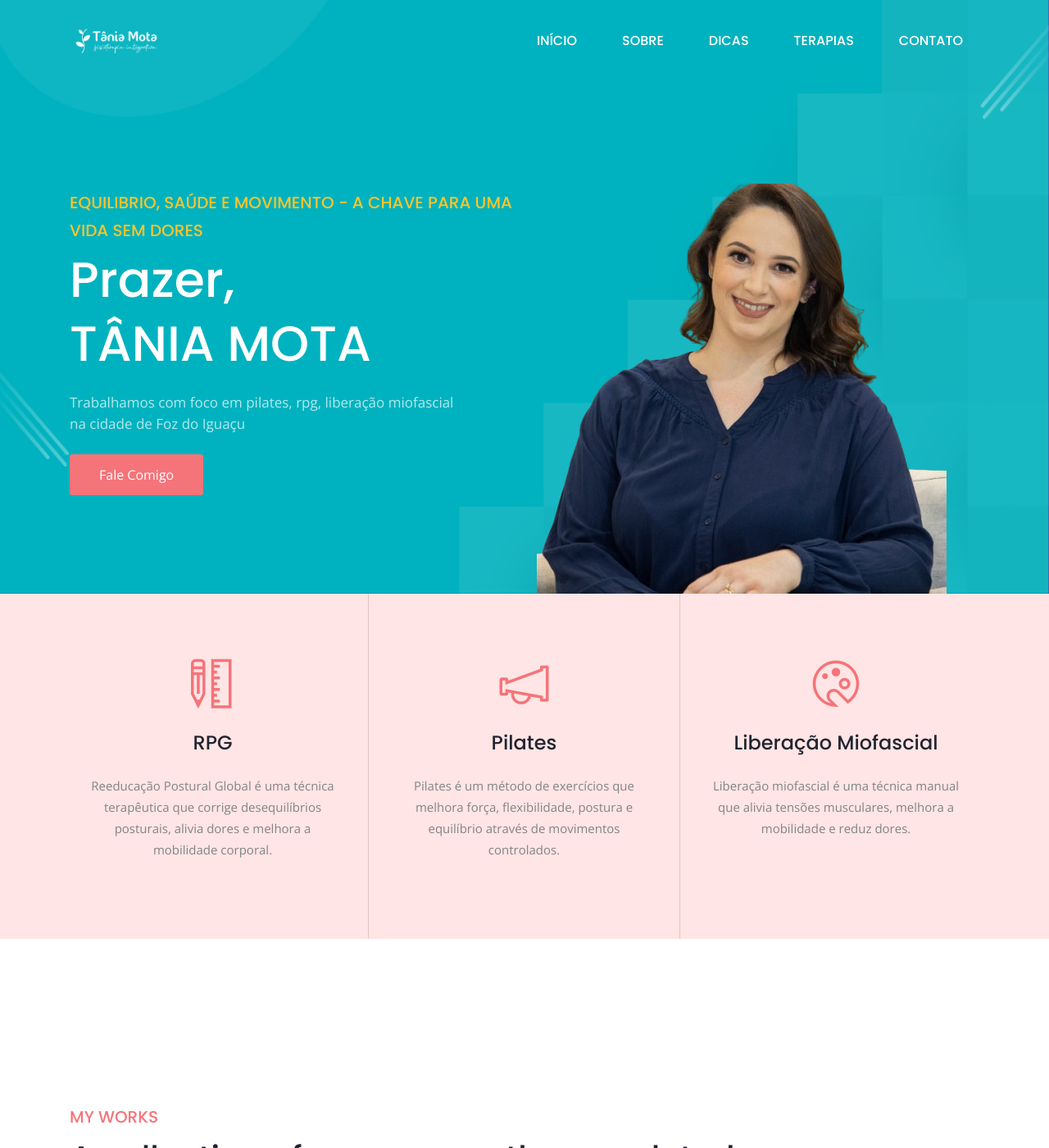
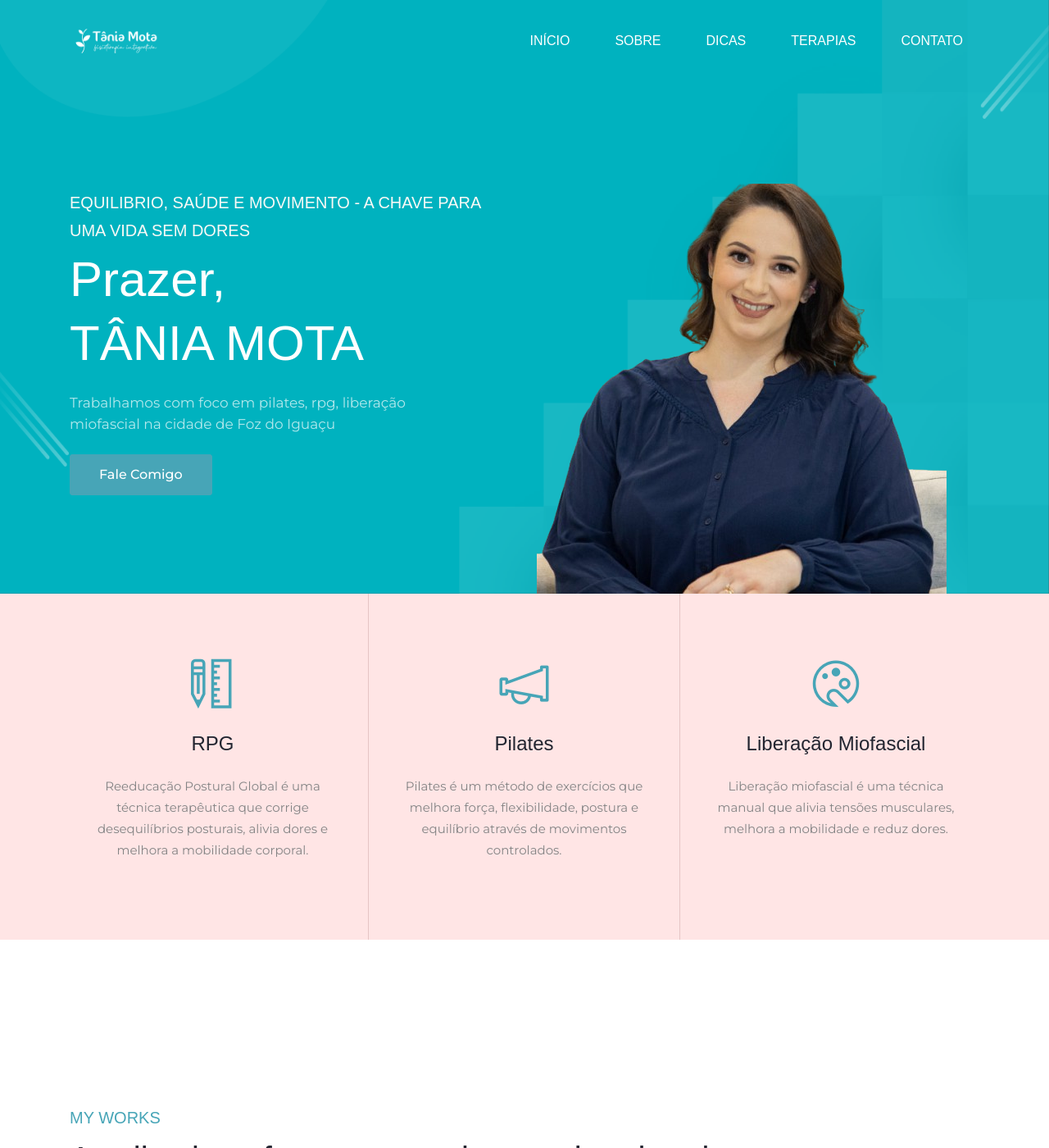
Before and after one commit to thejeffdev/taniamota, a Jekyll site: the page built from index.html, in a window 1280 px wide and 1400 px high. Shown: the whole window at 82% size. Built offline with Jekyll 4.4.1, drawn with Linux system fonts in a browser that asks for light colours.

Commit message:
change fonts

```diff
--- a/assets/scss/_typography.scss
+++ b/assets/scss/_typography.scss
@@ -1,5 +1,4 @@
-@import url('https://fonts.googleapis.com/css?family=Open+Sans|Poppins:400,500,700');
-
+@import url('https://fonts.googleapis.com/css2?family=Allura&family=Montserrat:ital,wght@0,100..900;1,100..900&display=swap');
 
 html,body{
   width: 100%;
--- a/assets/scss/_variables.scss
+++ b/assets/scss/_variables.scss
@@ -1,12 +1,12 @@
 // Color Variables
 $white: #fff;
 $black: #000;
-$primary-color:#f57479;
+$primary-color:#47A5B7;
 $secondary-color:#1f1f40;
-$extra-color:#934ae4;
+$extra-color:#57e3ff;
 $border-color: #e5e5e5;
 $black-light:#848485;
-$yello:#ffc429;
-$blue: #470FA8;
-$heading-font:'Poppins', sans-serif;
-$body-font:'Open Sans', sans-serif;
+$yello:#FAF9F6;
+$blue: #2E6B75;
+$heading-font:'Fontastique', sans-serif;
+$body-font:'Montserrat', sans-serif;
```
